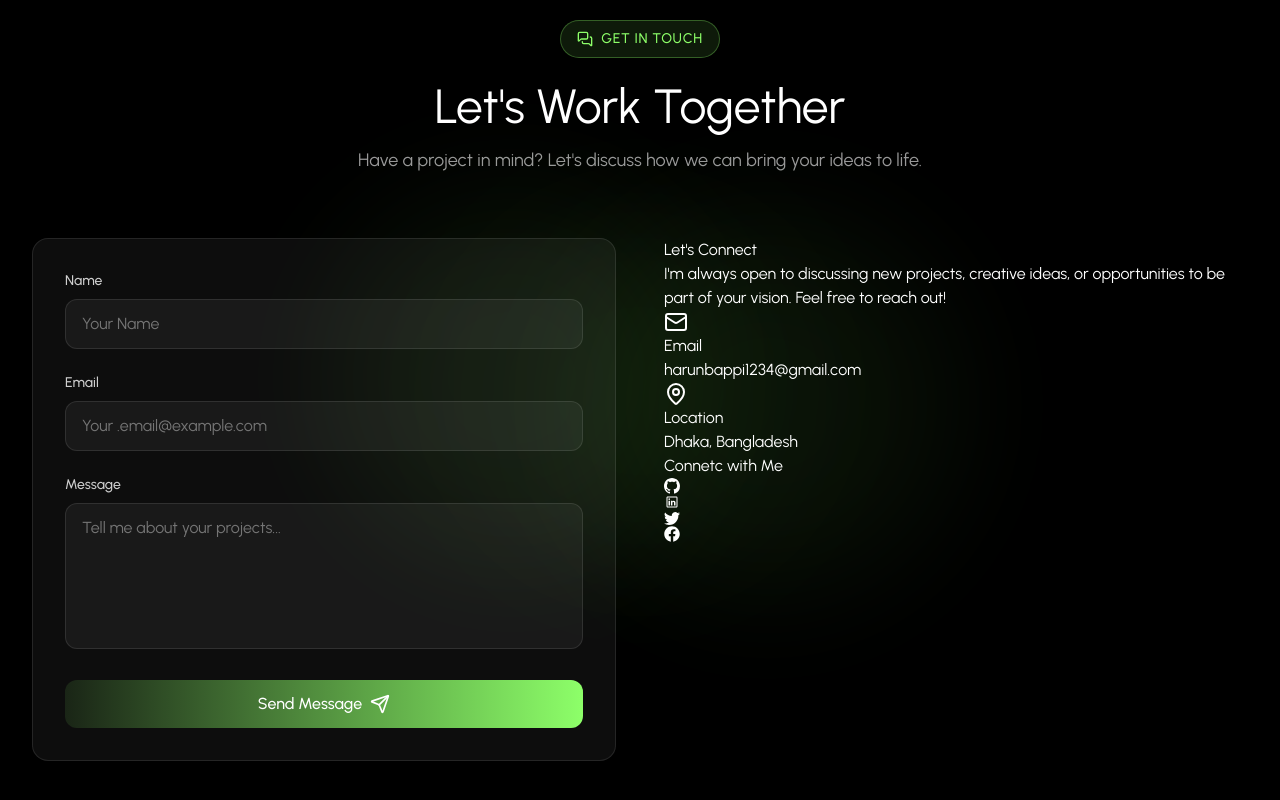
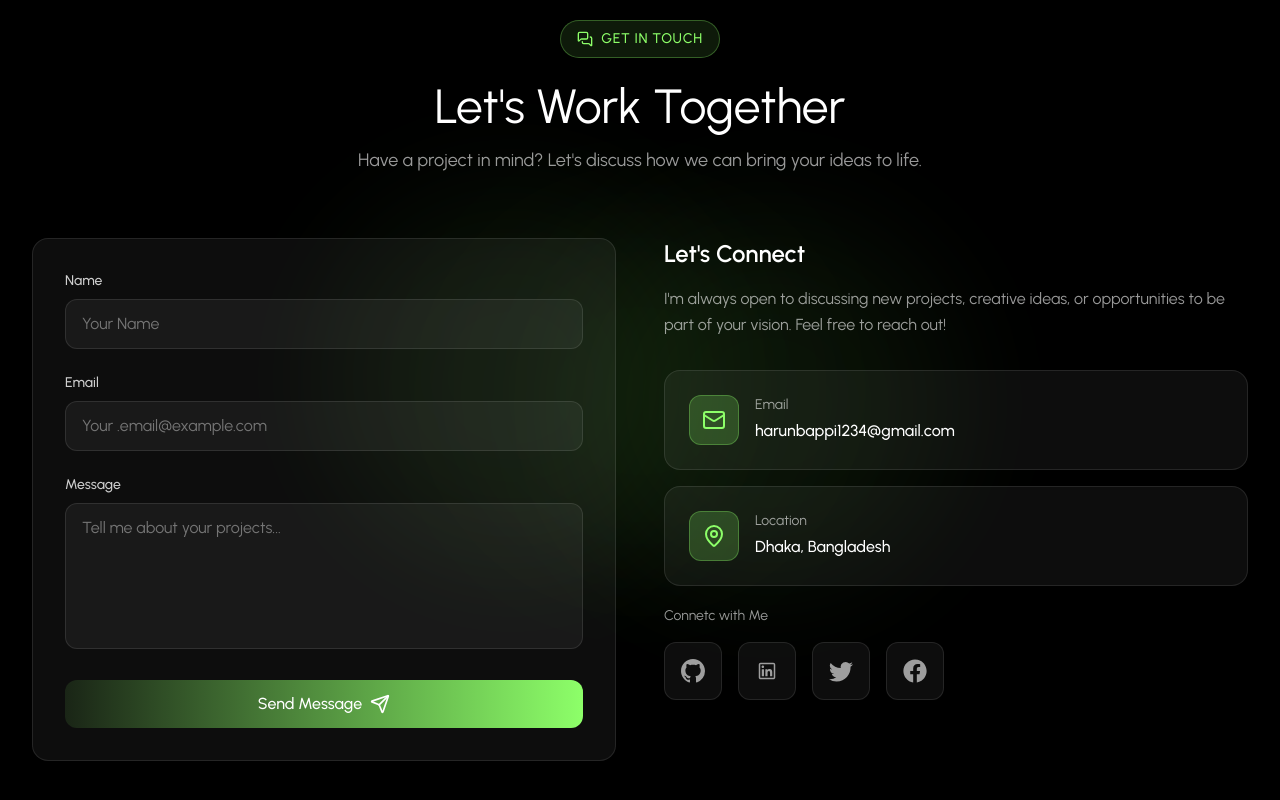
Before and after one commit to HarunBappi/Full-Stack-Developer-Portfolio, a React (Vite) app: page / in a window 1280 px wide. Shown: the part 4407-5207 px from the top of the page. Built offline with nearby package versions, Linux system fonts and the light colour scheme.

Commit message:
Contact section full added

```diff
--- a/src/Components/Sections/Contact.jsx
+++ b/src/Components/Sections/Contact.jsx
@@ -146,46 +146,46 @@
           </FadeIn>
           {/* Contact Info */}
           <FadeIn delay={200}>
-            <div className="">
+            <div className="space-y-8">
               <div>
-                <h3 className="">Let's Connect</h3>
-                <p className="">
+                <h3 className="text-2xl font-semibold text-white mb-4">Let's Connect</h3>
+                <p className="text-white/60 leading-relaxed">
                   I'm always open to discussing new projects, creative ideas, or
                   opportunities to be part of your vision. Feel free to reach
                   out!
                 </p>
               </div>
-              <div className="">
-                <div className="">
-                  <div className="">
-                    <div className="">
-                      <Mail className=""></Mail>
+              <div className="space-y-4">
+                <div className="group relative bg-white/5 border border-white/10 rounded-2xl p-6 hover:border-primary/30 transition-all duration-300">
+                  <div className="flex items-start gap-4">
+                    <div className="p-3 bg-linear-to-br from-primary/20 to-primary/20 border border-primary/30 rounded-xl">
+                      <Mail className="w-6 h-6 text-primary"></Mail>
                     </div>
-                    <div className="">
-                      <p className="">Email</p>
-                      <a href={`mailto: ${PERSONAL_INFO.email}`} className="">
+                    <div className="flex-1">
+                      <p className="text-sm text-white/60 mb-1">Email</p>
+                      <a href={`mailto: ${PERSONAL_INFO.email}`} className="text-white hover:text-[#A8FF8D] transition-colors font-medium">
                         {PERSONAL_INFO.email}
                       </a>
                     </div>
                   </div>
-                  <div className=""></div>
+                  <div className="absolute inset-0 bg-linear-to-br from-primary/0 to-primary/0 group-hover:from-primary/5 group-hover:to-primary/5 rounded-2xl transition-all duration-300 pointer-events-none"></div>
                 </div>
-                <div>
-                  <div>
-                    <div>
-                      <MapPin className=""></MapPin>
+                <div className="group relative bg-white/5 border border-white/10 rounded-2xl p-6 hover:border-primary/30 transition-all duration-300">
+                  <div className="flex items-start gap-4">
+                    <div className="p-3 bg-linear-to-br from-primary/20 to-primary/20 border border-primary/30 rounded-xl">
+                      <MapPin className="w-6 h-6 text-primary"></MapPin>
                     </div>
-                    <div className="">
-                      <p className="">Location</p>
-                      <p className="">{PERSONAL_INFO.location}</p>
+                    <div className="flex-1">
+                      <p className="text-sm text-white/60 mb-1">Location</p>
+                      <p className="text-white font-medium">{PERSONAL_INFO.location}</p>
                     </div>
                   </div>
                 </div>
               </div>
             </div>
-            <div>
-              <p className="">Connetc with Me</p>
-              <div className="">
+            <div className="mt-5">
+              <p className="text-sm text-white/60 mb-4">Connetc with Me</p>
+              <div className="flex gap-4">
                 {Object.entries(SOCIAL_LINKS)
                   .map(([platform, url]) => {
                     const Icon = socialIcons[platform];
@@ -195,8 +195,9 @@
                         href={url}
                         target="_blank"
                         rel="noopener noreferrer"
+                        className="p-4 bg-white/5 rounded-xl border border-white/10 hover:bg-white/10 hover:border-primary/50 hover:scale-110 transition-all duration-300 group"
                       >
-                        <Icon className=""></Icon>
+                        <Icon className="w-6 h-6 text-white/60 group-hover:text-primary transition-colors"></Icon>
                       </a>
                     ) : null;
                   })}
```
